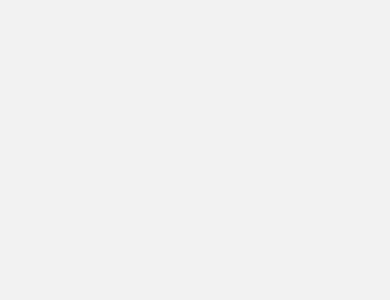
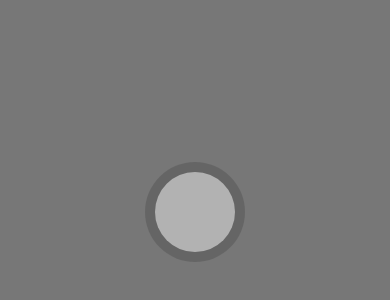
Before and after one commit to NotNaddie/Zoeva, a React Native app: screen /Mapa in a window 390 px wide. Shown: the part 210-510 px from the top of the page. Built offline with nearby package versions, Linux system fonts and the light colour scheme.

Commit message:
Progreso con Mapa y boton de menus en Mapa

```diff
--- a/App.js
+++ b/App.js
@@ -5,10 +5,6 @@ import { createNativeStackNavigator } from '@react-navigation/native-stack';
 import Mapa from './pages/mapa';
 
 const Stack = createNativeStackNavigator();
-
-function Map(){
-  return(<Mapa TextStyle={{fontSize:30, fontWeight: 'bold', color:'#000000'}}/>)
-}
 
 function IS() {
   const navigation = useNavigation();
@@ -20,7 +16,7 @@ export default function App() {
     <NavigationContainer>
       <Stack.Navigator initialRouteName='Home' screenOptions={{headerShown: false, animation: 'fade'}}>
         <Stack.Screen name='Home' component={IS}/>
-        <Stack.Screen name='Mapa' component={Map}/>
+        <Stack.Screen name='Mapa' component={Mapa}/>
       </Stack.Navigator>
     </NavigationContainer>
   );
--- /dev/null
+++ b/pages/BotonMapa.jsx
@@ -0,0 +1,50 @@
+import { TouchableOpacity, View, Animated} from "react-native";
+
+const scaleValue = new Animated.Value(100);
+const scaledRadius = new Animated.Value(50);
+open = false;
+
+const BotonMapa = () => {
+    return(
+        <Animated.View style=
+            {{
+                opacity:0.5,
+                backgroundColor:'#555555',
+                width:scaleValue, height:scaleValue,
+                flexDirection: 'column',
+                alignItems: 'center',
+                justifyContent: 'center',
+                borderRadius: scaledRadius
+            }}
+        >
+            <TouchableOpacity
+                onPress={() => {
+                            open = !open
+                            Animated.timing(scaleValue,{
+                                toValue: open ? 400 : 100,
+                                duration: 400,
+                                useNativeDriver: true
+                            }
+                            ).start()
+                            Animated.timing(scaledRadius,{
+                                toValue: open ? 200 : 50,
+                                duration: 400,
+                                useNativeDriver: true
+                            }
+                            ).start()
+                        }}
+            >
+                <View style={
+                    {
+                        backgroundColor:'#EEEEEE',
+                        width:80, height:80,
+                        borderRadius:40
+                    }}
+                />
+            </TouchableOpacity>
+        </Animated.View>
+
+    )
+}
+
+export default BotonMapa;
--- a/pages/iniciarSesion.jsx
+++ b/pages/iniciarSesion.jsx
@@ -16,7 +16,6 @@ const IniciarSesion = props => {
                     <TextInput style={styles.TextInputs} placeholder='/User' />
                     <TextInput style={styles.TextInputs} placeholder='/Password' />
                     <Boton onP={props.AccionBoton}/>
-                    {props.children}
                 </View>
             </View>
         </View>
@@ -24,7 +23,6 @@ const IniciarSesion = props => {
 }
 
 export default IniciarSesion;
-export {styles};
 
 const styles = StyleSheet.create({
     mainContainer: {
@@ -56,7 +54,7 @@ const styles = StyleSheet.create({
         padding: 5,
         paddingStart: 10,
         elevation: 10,
-        font: 'Roboto'
+        fontFamily: 'Roboto'
     },
     LogoZoeva: {
         width: '350',
--- a/pages/mapa.jsx
+++ b/pages/mapa.jsx
@@ -1,12 +1,28 @@
 import { StatusBar } from 'expo-status-bar';
-import { View, Image, Text, SafeAreaView, TouchableOpacity } from 'react-native';
+import { StyleSheet, View, Image, Text, SafeAreaView, TouchableOpacity } from 'react-native';
+import BotonMapa from './BotonMapa';
 
-
-const Mapa = props => {
-    <View style={{ flex:1, flexDirection:'column', alignItems:'center', justifyContent:'center'}}>
-        <StatusBar style='auto'/>
-        <Image source={require("../assets/mapaNoDisponible.png")} style={[{width:'400', height:800, borderRadius:100}]}/>
-    </View>
+const Mapa = () => {
+    return(
+        <View style={styles.container}>
+            <BotonMapa/>
+        </View>
+    )
 }
 
-export default Mapa
+const styles = StyleSheet.create({
+    container: {
+        backgroundColor:'#777777',
+        flex:1,
+        flexDirection:'column',
+        alignItems:'center',
+        justifyContent:'center',
+    },
+    text: {
+        fontFamily:'Roboto',
+        fontWeight:'bold',
+        fontSize:40
+    }
+})
+
+export default Mapa;
```
